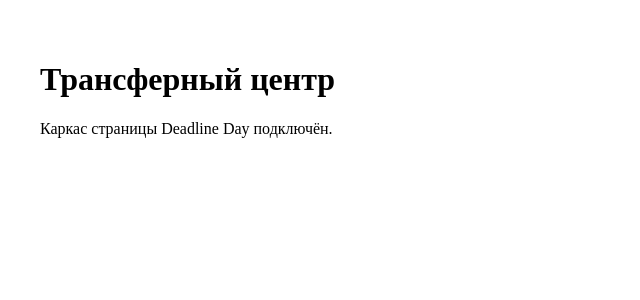
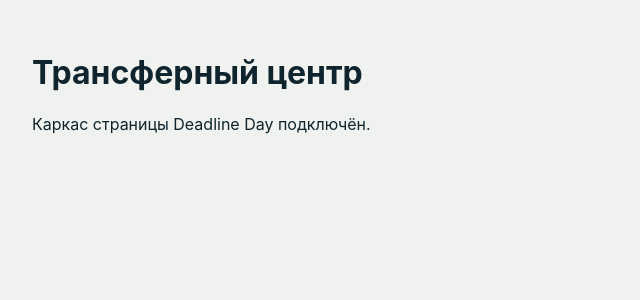
Before and after one commit to Arbuz-ignor/Deadline-day, an Angular app: page / in a window 1280 px wide. Shown: the top 300 px of the page, without its empty margins (0-640 px from the left). Built offline with nearby package versions, Linux system fonts and the light colour scheme.

Commit message:
Tokens for colors

```diff
--- a/src/styles.scss
+++ b/src/styles.scss
@@ -1 +1,19 @@
-/* You can add global styles to this file, and also import other style files */
+@use './styles/tokens';
+
+*,
+*::before,
+*::after {
+  box-sizing: border-box;
+}
+
+html,
+body {
+  min-height: 100%;
+  margin: 0;
+}
+
+body {
+  background: var(--color-page-background);
+  color: var(--color-text-primary);
+  font-family: Inter, Arial, sans-serif;
+}
--- /dev/null
+++ b/src/styles/_tokens.scss
@@ -0,0 +1,24 @@
+:root {
+  color-scheme: light;
+
+
+  --color-page-background: #eff2ee;
+  --color-sidebar-background: #232724;
+  --color-card-background: rgba(255, 255, 255, 0.78);
+
+
+  --color-text-strong: #000000;
+  --color-text-primary: #10242d;
+  --color-text-secondary: #849c8e;
+  --color-text-dark1: #f2f8f8;
+   --color-text-dark2: #c1c1c1;
+
+
+  --color-accent: #269d55;
+  --color-accent-strong: #15763f;
+
+  --color-card-border: rgba(255, 255, 255, 0.72);
+  --surface-card: rgba(255, 255, 255, 0.78);
+  --radius-card: 4px;
+  --shadow-card: 0 14px 35px rgba(57, 99, 112, 0.1);
+}
```
